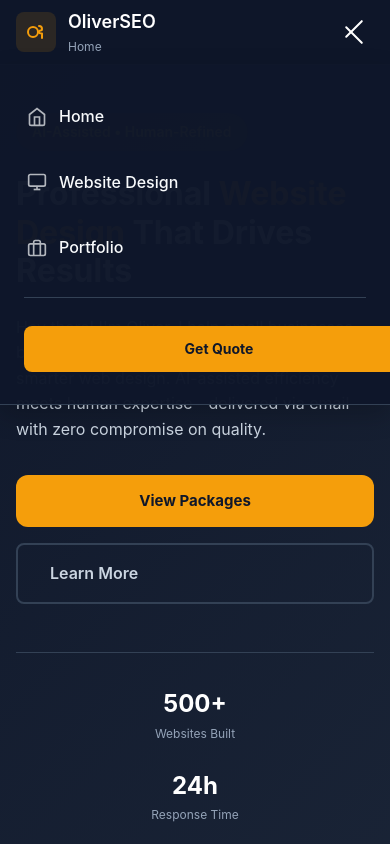
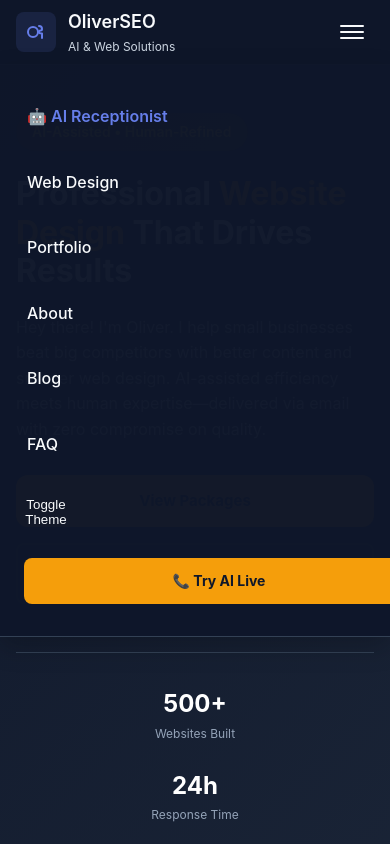
Before and after one commit to oliver273/oliverseosite, an Electron app: page website-design.html in a window 390 px wide. Both pictures are taken after a click on the button "Toggle menu". Shown: the top 844 px of the page. Drawn offline with Linux system fonts and the light colour scheme.

Commit message:
Standardize nav header across all pages: same links, CTA, and mobile menu

```diff
--- a/website-design.html
+++ b/website-design.html
@@ -9,23 +9,44 @@
 
     <style>
         *{box-sizing:border-box;margin:0;padding:0}
+
+        :root {
+            --bg-primary: #0f172a;
+            --bg-secondary: #1e293b;
+            --bg-surface: rgba(30, 41, 59, 0.8);
+            --text-primary: #f8fafc;
+            --text-secondary: #cbd5e1;
+            --text-muted: #94a3b8;
+            --border-color: #334155;
+            --primary: #667eea;
+            --primary-hover: #764ba2;
+            --primary-bg: #667eea20;
+        }
+
         body{font-family:-apple-system,BlinkMacSystemFont,'Segoe UI',Roboto,sans-serif;line-height:1.6;color:#f8fafc;background:#0f172a}
         .container{max-width:1200px;margin:0 auto;padding:0 1rem}
 
         /* Navigation Styles */
         .nav{position:sticky;top:0;background:rgba(15,23,42,.95);backdrop-filter:blur(10px);border-bottom:1px solid #334155;z-index:40}
         .nav-content{display:flex;justify-content:space-between;align-items:center;height:4rem;gap:1rem;flex-wrap:nowrap;min-width:0}
-        .logo{flex-shrink:0;min-width:0;display:flex;align-items:center;gap:.75rem;color:#fff;text-decoration:none}
-        .logo-icon{width:2.5rem;height:2.5rem;background:#f59e0b20;border-radius:.5rem;display:flex;align-items:center;justify-content:center}
-        .nav-links{display:none;gap:1rem;align-items:center;flex-wrap:wrap}@media(min-width:800px){.nav-links{display:flex;gap:1.25rem}}@media(min-width:900px){.nav-links{gap:1.5rem}}@media(min-width:1000px){.nav-links{gap:2rem}}
-        .nav-links a{color:#f8fafc;text-decoration:none;font-weight:500;transition:color .3s;padding:.75rem 0;margin:0 .25rem;display:inline-block;white-space:nowrap;font-size:.875rem}@media(min-width:900px){.nav-links a{margin:0 .5rem;font-size:.9375rem}}@media(min-width:1000px){.nav-links a{font-size:1rem}}
-        .nav-links a:hover{color:#f59e0b}
-        .nav-links a.active{color:#f59e0b;border-bottom:2px solid #f59e0b}
-        .mobile-btn{display:flex;flex-direction:column;gap:.25rem;color:#fff;background:none;border:none;cursor:pointer;padding:.5rem;width:2.5rem;height:2.5rem;justify-content:center;align-items:center}@media(min-width:800px){.mobile-btn{display:none}}
-        .mobile-btn span{display:block;width:1.5rem;height:2px;background:#fff;transition:all .3s;border-radius:2px}
-        .mobile-btn.active span:nth-child(1){transform:rotate(45deg) translate(.4rem,.4rem)}
-        .mobile-btn.active span:nth-child(2){opacity:0}
-        .mobile-btn.active span:nth-child(3){transform:rotate(-45deg) translate(.4rem,-.4rem)}
+        .logo{flex-shrink:0;min-width:0;display:flex;align-items:center;gap:.75rem;color:var(--text-primary);text-decoration:none}
+        .logo-icon{width:2.5rem;height:2.5rem;background:var(--primary-bg);border-radius:.5rem;display:flex;align-items:center;justify-content:center}
+        .nav-links{display:none;gap:1rem;align-items:center;flex-wrap:wrap}@media(min-width:800px){.nav-links{display:flex;gap:1.25rem}}
+        .nav-links a{color:var(--text-primary);text-decoration:none;font-weight:500;transition:color .3s;font-size:.875rem}
+        .nav-links a:hover{color:var(--primary)}
+        .nav-links a.active{color:var(--primary);border-bottom:2px solid var(--primary)}
+        .theme-toggle{background:none;border:none;color:var(--text-primary);cursor:pointer;padding:.5rem;width:44px;height:44px;min-width:44px;min-height:44px;display:flex;align-items:center;justify-content:center;border-radius:.5rem;transition:all .3s;flex-shrink:0}
+        .theme-toggle:hover{background:var(--primary-bg);color:var(--primary)}
+        .mobile-btn{display:flex;flex-direction:column;gap:.25rem;color:var(--text-primary);background:none;border:none;cursor:pointer;padding:.5rem;width:44px;height:44px;min-width:44px;min-height:44px;justify-content:center;align-items:center}@media(min-width:800px){.mobile-btn{display:none}}
+        .mobile-btn span{display:block;width:1.5rem;height:2px;background:var(--text-primary);transition:all .3s;border-radius:2px}
+        .mobile-menu{display:none;position:absolute;top:100%;left:0;right:0;background:var(--bg-secondary);backdrop-filter:blur(10px);border-bottom:1px solid var(--border-color);z-index:50;box-shadow:0 10px 25px rgba(0,0,0,.2)}
+        .mobile-menu.active{display:block;animation:slideDown .3s ease-out}
+        @keyframes slideDown{from{opacity:0;transform:translateY(-10px)}to{opacity:1;transform:translateY(0)}}
+        .mobile-menu-content{padding:1.5rem 0;display:flex;flex-direction:column;gap:.5rem}
+        .mobile-menu-content a{color:var(--text-primary);text-decoration:none;font-weight:500;padding:1rem 1.5rem;transition:all .3s;border-left:3px solid transparent;display:flex;align-items:center;gap:.75rem;font-size:1rem}
+        .mobile-menu-content a:hover{background:var(--primary-bg);color:var(--primary);border-left-color:var(--primary);padding-left:1.75rem}
+        .nav-links .btn{padding:.75rem 1rem;font-size:.875rem;white-space:nowrap;margin-left:.5rem;min-height:36px;background:var(--primary);color:#fff}
+        .nav-links .btn:hover{background:var(--primary-hover)}
 
         /* Button Styles with High Contrast */
         .btn{background:#f59e0b;color:#0f172a;padding:.875rem 1.25rem;border-radius:.75rem;font-weight:700;text-decoration:none;transition:all .3s;display:inline-block;text-align:center;width:100%;font-size:.9375rem}@media(min-width:600px){.btn{padding:.9375rem 1.375rem;width:auto;font-size:.96875rem}}@media(min-width:768px){.btn{padding:1rem 1.5rem;font-size:1rem}}
@@ -139,10 +160,8 @@
         .mobile-menu-content a:active{background:rgba(245,158,11,.15)}
         .mobile-menu-content a svg{flex-shrink:0;opacity:.7;transition:opacity .3s}
         .mobile-menu-content a:hover svg{opacity:1}
-        .mobile-menu-content a.btn{background:#f59e0b;color:#0f172a;border-left:none;border-radius:.5rem;font-weight:600;justify-content:center}
-        .mobile-menu-content a.btn:hover{background:#d97706;color:#0f172a;padding-left:1rem}
-        .mobile-menu-divider{height:1px;background:#334155;margin:.75rem 1.5rem}
-        .mobile-btn{cursor:pointer;padding:.5rem}
+        .mobile-menu-content a.btn{background:var(--primary);color:#fff;border-left:none;border-radius:.5rem;font-weight:600;justify-content:center}
+        .mobile-menu-content a.btn:hover{background:var(--primary-hover);color:#fff;padding-left:1rem}
 
         /* Mobile Responsive Fixes */
         @media(max-width:767px){
@@ -222,18 +241,34 @@
     <nav class="nav">
         <div class="container nav-content">
             <a href="index.html" class="logo">
-                <div class="logo-icon"><svg width="24" height="24" viewBox="0 0 24 24" fill="none" xmlns="http://www.w3.org/2000/svg"><circle cx="9" cy="12" r="5" fill="none" stroke="#f59e0b" stroke-width="2" stroke-linecap="round"/><path d="M 15 6 Q 18 6 18 9 Q 18 10.5 16.5 10.5 Q 15 10.5 15 12 Q 15 13.5 18 13.5 L 18 18" fill="none" stroke="#f59e0b" stroke-width="2" stroke-linecap="round" stroke-linejoin="round"/></svg></div>
+                <div class="logo-icon"><svg width="24" height="24" viewBox="0 0 24 24" fill="none" xmlns="http://www.w3.org/2000/svg"><circle cx="9" cy="12" r="5" fill="none" stroke="#667eea" stroke-width="2" stroke-linecap="round"/><path d="M 15 6 Q 18 6 18 9 Q 18 10.5 16.5 10.5 Q 15 10.5 15 12 Q 15 13.5 18 13.5 L 18 18" fill="none" stroke="#667eea" stroke-width="2" stroke-linecap="round" stroke-linejoin="round"/></svg></div>
                 <div>
-                    <div style="font-weight:600;font-size:1.125rem;color:#fff">OliverSEO</div>
-                    <div style="font-size:.75rem;color:#94a3b8">Home</div>
+                    <div style="font-weight:600;font-size:1.125rem;color:var(--text-primary)">OliverSEO</div>
+                    <div style="font-size:.75rem;color:var(--text-secondary)">AI & Web Solutions</div>
                 </div>
             </a>
 
             <div class="nav-links">
-                <a href="index.html">Home</a>
-                <a href="website-design.html" class="active">Website Design</a>
+                <a href="ai-receptionist.html" style="color:var(--primary);font-weight:600">🤖 AI Receptionist</a>
+                <a href="index.html">Web Design</a>
                 <a href="portfolio.html">Portfolio</a>
-                <a href="#contact" class="btn">Get Quote</a>
+                <a href="about.html">About</a>
+                <a href="blog.html">Blog</a>
+                <a href="faq.html">FAQ</a>
+                <button id="theme-toggle" class="theme-toggle" aria-label="Toggle theme" title="Toggle light/dark mode">
+                    <svg id="theme-icon" width="20" height="20" viewBox="0 0 24 24" fill="none" stroke="currentColor" stroke-width="2" stroke-linecap="round" stroke-linejoin="round">
+                        <circle cx="12" cy="12" r="5"></circle>
+                        <line x1="12" y1="1" x2="12" y2="3"></line>
+                        <line x1="12" y1="21" x2="12" y2="23"></line>
+                        <line x1="4.22" y1="4.22" x2="5.64" y2="5.64"></line>
+                        <line x1="18.36" y1="18.36" x2="19.78" y2="19.78"></line>
+                        <line x1="1" y1="12" x2="3" y2="12"></line>
+                        <line x1="21" y1="12" x2="23" y2="12"></line>
+                        <line x1="4.22" y1="19.78" x2="5.64" y2="18.36"></line>
+                        <line x1="18.36" y1="5.64" x2="19.78" y2="4.22"></line>
+                    </svg>
+                </button>
+                <a href="ai-receptionist.html" class="btn">📞 Try AI Live</a>
             </div>
 
             <button id="mobile-menu-btn" class="mobile-btn" aria-label="Toggle menu">
@@ -245,20 +280,16 @@
 
         <div id="mobile-menu" class="mobile-menu">
             <div class="mobile-menu-content">
-                <a href="index.html">
-                    <svg width="20" height="20" viewBox="0 0 24 24" fill="none" stroke="currentColor" stroke-width="2"><path d="M3 9l9-7 9 7v11a2 2 0 0 1-2 2H5a2 2 0 0 1-2-2z"></path><polyline points="9 22 9 12 15 12 15 22"></polyline></svg>
-                    <span>Home</span>
-                </a>
-                <a href="website-design.html">
-                    <svg width="20" height="20" viewBox="0 0 24 24" fill="none" stroke="currentColor" stroke-width="2"><rect x="2" y="3" width="20" height="14" rx="2" ry="2"></rect><line x1="8" y1="21" x2="16" y2="21"></line><line x1="12" y1="17" x2="12" y2="21"></line></svg>
-                    <span>Website Design</span>
-                </a>
-                <a href="portfolio.html">
-                    <svg width="20" height="20" viewBox="0 0 24 24" fill="none" stroke="currentColor" stroke-width="2"><rect x="2" y="7" width="20" height="14" rx="2" ry="2"></rect><path d="M16 21V5a2 2 0 0 0-2-2h-4a2 2 0 0 0-2 2v16"></path></svg>
-                    <span>Portfolio</span>
-                </a>
-                <div class="mobile-menu-divider"></div>
-                <a href="#contact" class="btn" style="margin:.5rem 1.5rem;padding:1rem;text-align:center;justify-content:center;border-left:none;padding-left:1rem">Get Quote</a>
+                <a href="ai-receptionist.html" style="color:var(--primary);font-weight:600">🤖 AI Receptionist</a>
+                <a href="index.html">Web Design</a>
+                <a href="portfolio.html">Portfolio</a>
+                <a href="about.html">About</a>
+                <a href="blog.html">Blog</a>
+                <a href="faq.html">FAQ</a>
+                <button class="theme-toggle" aria-label="Toggle theme" onclick="toggleTheme()" style="margin:.5rem 1.5rem;justify-self:flex-start">
+                    <span>Toggle Theme</span>
+                </button>
+                <a href="ai-receptionist.html" class="btn" style="margin:.5rem 1.5rem">📞 Try AI Live</a>
             </div>
         </div>
     </nav>
@@ -670,6 +701,17 @@
     </footer>
 
     <script>
+        // Theme Toggle
+        const theme = localStorage.getItem('theme') || 'dark';
+        document.documentElement.setAttribute('data-theme', theme);
+
+        function toggleTheme() {
+            const currentTheme = document.documentElement.getAttribute('data-theme');
+            const newTheme = currentTheme === 'light' ? 'dark' : 'light';
+            document.documentElement.setAttribute('data-theme', newTheme);
+            localStorage.setItem('theme', newTheme);
+        }
+
         // Mobile menu toggle
         const mobileMenuBtn = document.getElementById('mobile-menu-btn');
         const mobileMenu = document.getElementById('mobile-menu');
@@ -686,6 +728,10 @@
                 mobileMenuBtn.classList.remove('active');
             }
         });
+
+        // Theme toggle button
+        const themeToggle = document.getElementById('theme-toggle');
+        if (themeToggle) themeToggle.addEventListener('click', toggleTheme);
 
         // Package selection from buttons
         function selectPackage(packageKey) {
```
Also changed, not shown: 404.html (+2 -0 lines), ai-receptionist.html (+4 -6 lines), blog-web-design-trends-2026.html (+1 -1 lines), blog-why-wyoming-businesses-need-modern-websites.html (+1 -1 lines), blog.html (+1 -1 lines), faq.html (+1 -1 lines), privacy-policy.html (+2 -0 lines), refund-policy.html (+2 -0 lines), thank-you.html (+2 -0 lines).
